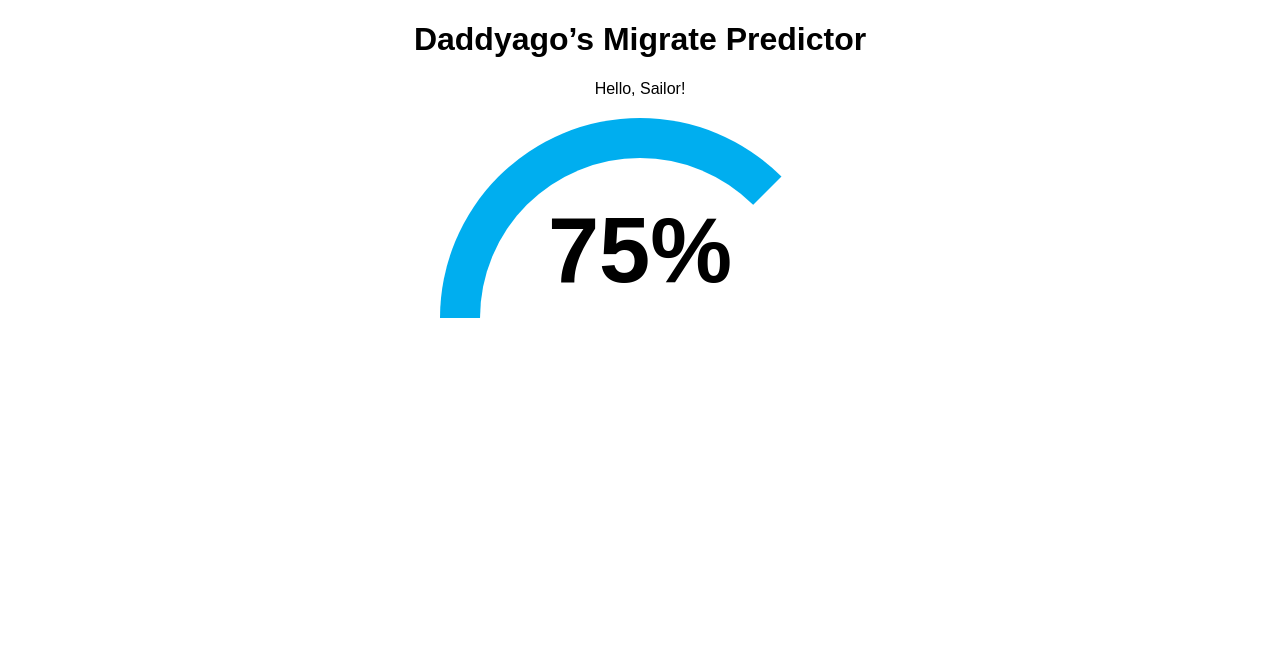
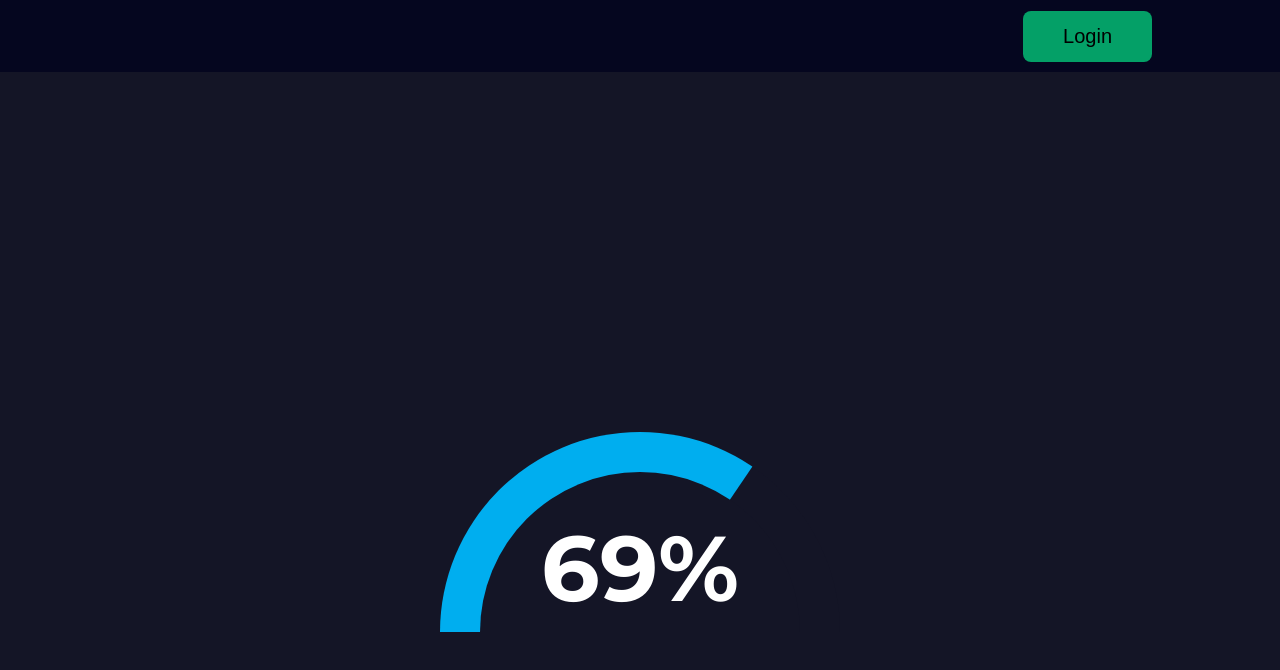
Before and after one commit to Abhinav5132/Daddyago-NeuraWave-Hackathon, a React (Create React App) app in the folder daddyago/: page / in a window 1280 px wide. Shown: the top 670 px of the page. Built offline with nearby package versions, Linux system fonts and the light colour scheme.

Commit message:
Add some more shit

```diff
--- a/daddyago/src/App.tsx
+++ b/daddyago/src/App.tsx
@@ -1,14 +1,15 @@
 import React from 'react';
-import HelloWorld from './HelloWorld';
+import NavBar from './NavBar';
 import SemiCircleChart from './SemiCircleChart';
 
 const App: React.FC = () => {
 	return (
-		<div>
-			<h1>Daddyago’s Migrate Predictor</h1>
-			<HelloWorld />
-			<SemiCircleChart percentage={0.75} />
-		</div>
+		<>
+			<NavBar />
+			<section>
+				<SemiCircleChart percentage={0.69} />
+			</section>
+		</>
 	);
 };
 
--- a/daddyago/src/HelloWorld.tsx
+++ /dev/null
@@ -1,7 +0,0 @@
-import React from 'react';
-
-const HelloWorld: React.FC = () => {
-	return <p>Hello, Sailor!</p>;
-};
-
-export default HelloWorld;
--- /dev/null
+++ b/daddyago/src/NavBar.css
@@ -0,0 +1,28 @@
+header {
+	height: 72px;
+	background-color: #05061f;
+
+	div {
+		width: 80%;
+		height: 100%;
+		margin: auto;
+
+		display: flex;
+		align-items: center;
+		justify-content: flex-end;
+
+		button {
+			background-color: hsl(157.95, 95.4%, 32.12%); /* #04AA6D */
+			border-radius: 8px;
+			font-size: 20px;
+			padding: 14px 40px;
+			border: 0;
+			transition-duration: 0.2s;
+
+			&:hover {
+				background-color: hsl(157.95, 95.4%, 34.12%);
+				font-size: 21px;
+			}
+		}
+	}
+}
--- /dev/null
+++ b/daddyago/src/NavBar.tsx
@@ -0,0 +1,18 @@
+import React from 'react';
+import './NavBar.css';
+
+const onClick = () => {
+	console.log('Hello, World!');
+};
+
+const NavBar: React.FC = () => {
+	return (
+		<header>
+			<div>
+				<button onClick={onClick}>Login</button>
+			</div>
+		</header>
+	);
+};
+
+export default NavBar;
--- a/daddyago/src/SemiCircleChart.css
+++ b/daddyago/src/SemiCircleChart.css
@@ -25,7 +25,7 @@ code {
 	position: relative;
 	height: calc(100px * var(--scale));
 	margin-bottom: 10px;
-	background-color: #fff;
+	background-color: rgb(20, 21, 38);
 	border-radius:
 		calc(150px * var(--scale))
 		calc(150px * var(--scale))
@@ -40,7 +40,7 @@ code {
 	right: calc(20px * var(--scale));
 	left: calc(20px * var(--scale));
 	height: calc(80px * var(--scale));
-	background-color: #fff;
+	background-color: rgb(20, 21, 38);
 	border-radius:
 		calc(150px * var(--scale))
 		calc(150px * var(--scale))
@@ -68,5 +68,5 @@ code {
 	left: 0;
 	width: 100%;
 	font-size: calc(46px * var(--scale));
-	font-weight: 700
+	font-weight: 700;
 }
--- a/daddyago/src/index.css
+++ b/daddyago/src/index.css
@@ -1,4 +1,13 @@
+@import url('https://fonts.googleapis.com/css2?family=Montserrat:ital,wght@0,100..900;1,100..900&display=swap');
+
 body {
 	margin: 0;
-	font-family: sans-serif;
+	font-family: Montserrat, sans-serif;
+	/* color: #9193a8; */
+	color: #fff;
+	background-color: rgb(20, 21, 38);
 }
+
+section {
+	margin-top: 360px;
+}
```
